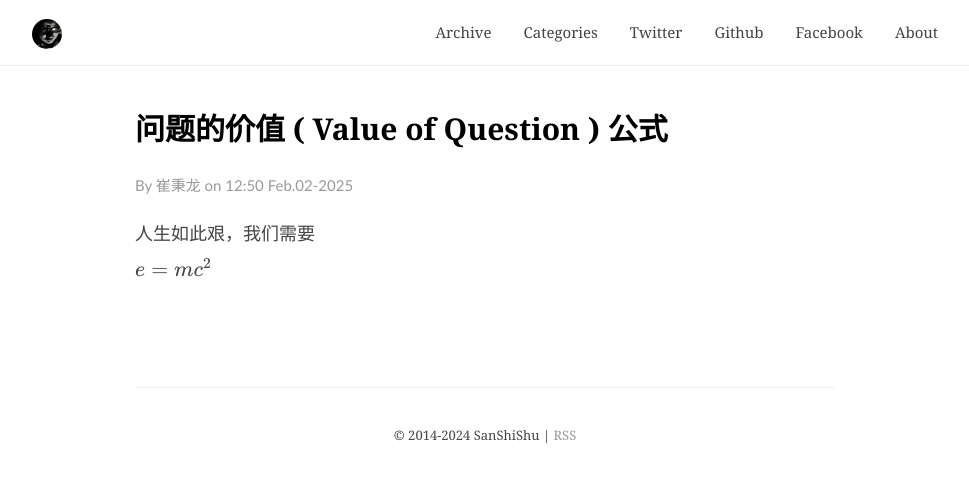
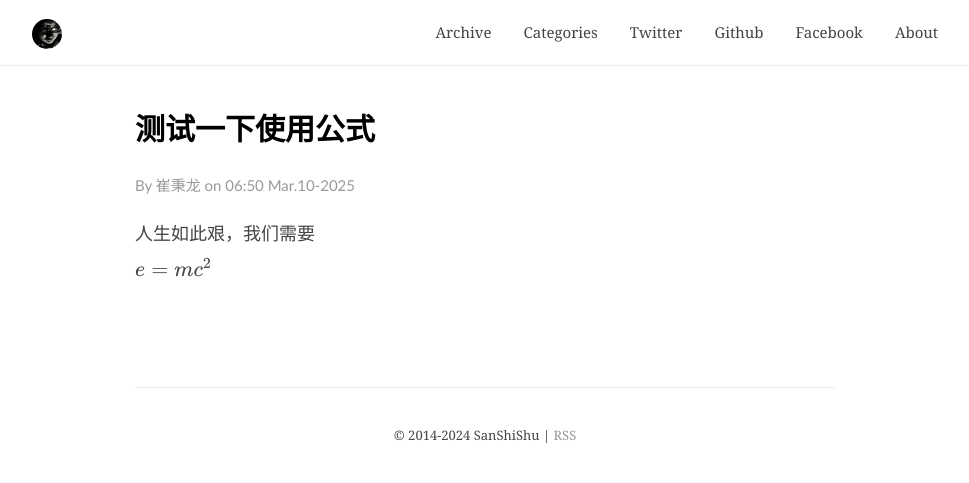
Before and after one commit to BerryBC/berrybc.github.io, a Jekyll site: the page built from _posts/Boring/2025-03-10-Test_Formula.md, in a window 1280 px wide. Shown: the top 483 px of the page, without its empty margins (155-1124 px from the left). Built offline with Jekyll 4.4.1, drawn with Linux system fonts in a browser that asks for light colours; formulas are drawn with MathJax 3.

Commit message:
更新一下数据

```diff
--- a/_posts/Boring/2025-03-10-Test_Formula.md
+++ b/_posts/Boring/2025-03-10-Test_Formula.md
@@ -1,7 +1,7 @@
 ---
 layout: post
-title:  问题的价值 ( Value of Question ) 公式
-date:   2025-02-02 20:50:58 +0800
+title:  测试一下使用公式
+date:   2025-03-10 14:50:58 +0800
 categories: 更无聊的人生
 author: 崔秉龙
 location: Guangzhou, China
```
